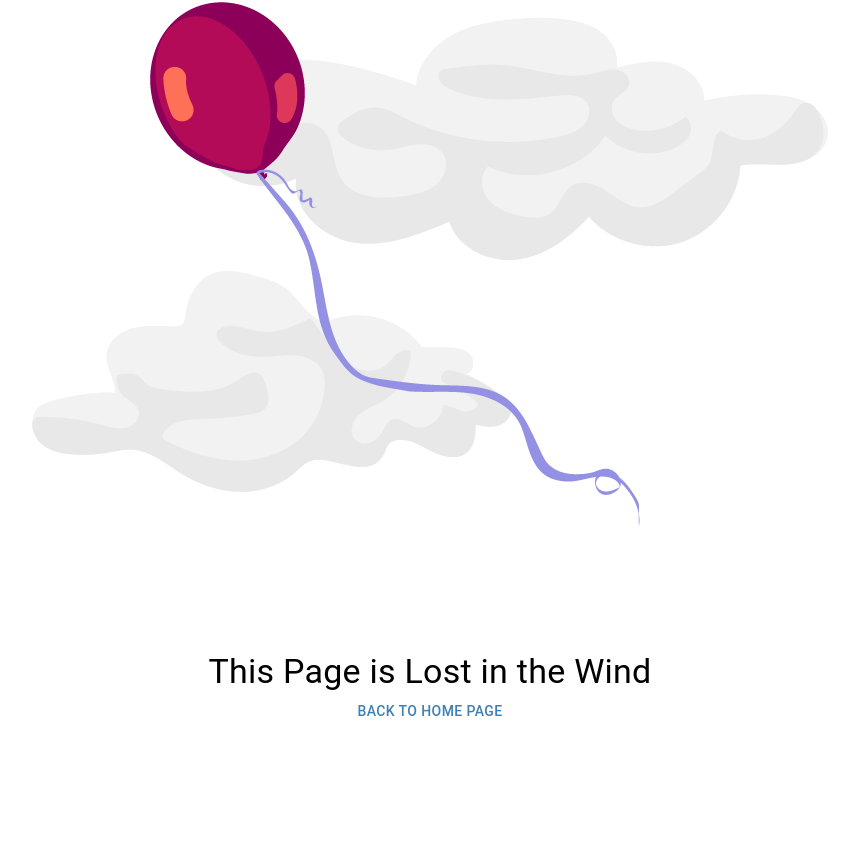
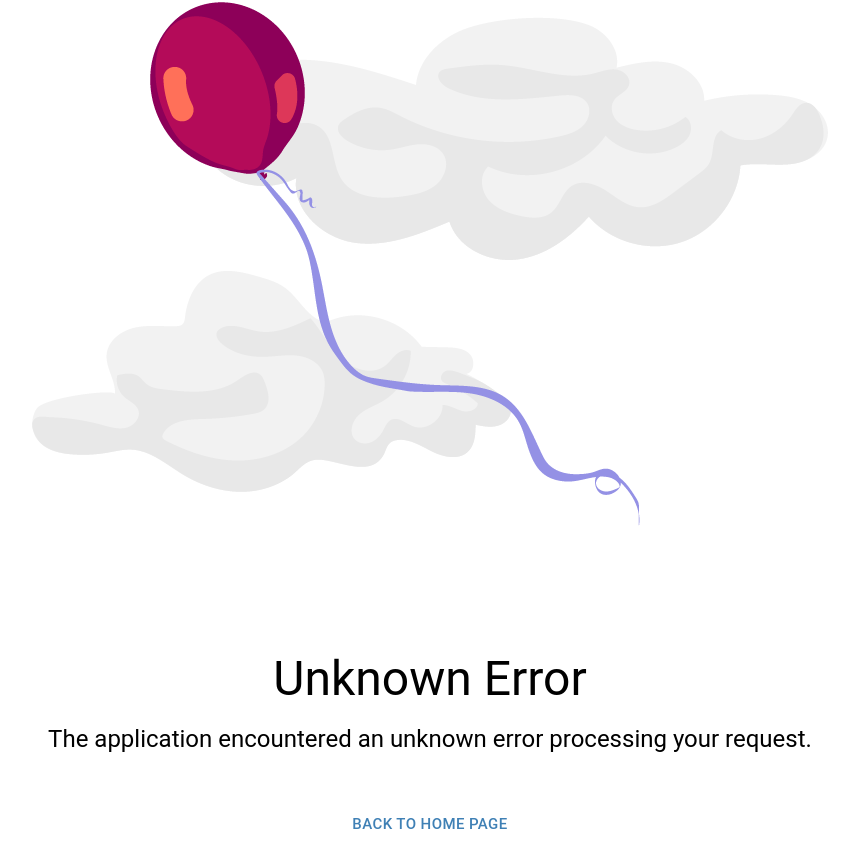
Before and after one commit to SENG499-Company-4/Frontend, a React (Create React App) app in the folder app/: page /error in a window 1280 px wide. Shown: the part 219-1064 px from the top of the page, without its empty margins (210-1069 px from the left). Before the commit the page ends 948 px from the top, so only its background shows below. Built offline with nearby package versions, Linux system fonts and the light colour scheme.

Commit message:
update error page to display more valuable information

```diff
--- a/app/src/components/pages/ErrorPage.tsx
+++ b/app/src/components/pages/ErrorPage.tsx
@@ -5,17 +5,29 @@ import Box from '@mui/material/Box';
 import Typography from '@mui/material/Typography';
 import Container from '@mui/system/Container';
 
-function ErrorPage() {
+interface IErrorPageProps {
+  message?: string;
+  code?: string;
+}
+
+function ErrorPage(props: IErrorPageProps) {
+  const errorTitle = props.code ? 'Error ' + props.code + '' : 'Unknown Error';
+  const errorText = props.message
+    ? props.message
+    : 'The application encountered an unknown error processing your request.';
   return (
     <Container>
       <Box display="flex" justifyContent="center" alignItems="center">
         <img src={ErrorImage} alt="404" />
       </Box>
-      <Typography variant="h4" align="center">
-        This Page is Lost in the Wind
+      <Typography variant="h3" align="center">
+        {errorTitle}
       </Typography>
-      <Box display="flex" justifyContent="center">
-        <Button variant="text" href="/">
+      <Typography variant="h5" align="center" marginTop={2}>
+        {errorText}
+      </Typography>
+      <Box display="flex" justifyContent="center" marginTop={6}>
+        <Button variant="text" href="/" size={'large'}>
           Back to Home Page
         </Button>
       </Box>
```
